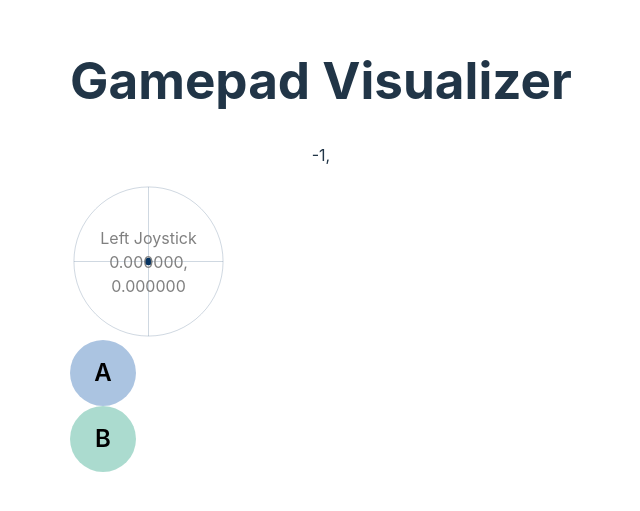
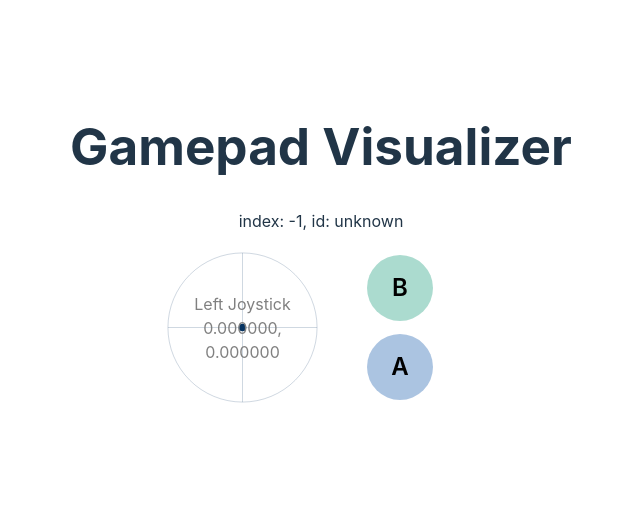
Before and after one commit to ein-bandit/gamepad-visualizer, a Svelte app: page / in a window 1280 px wide. Shown: the part 155-666 px from the top of the page, without its empty margins (319-959 px from the left). Built offline with nearby package versions, Linux system fonts and the light colour scheme.

Commit message:
refrormated main page
moved inputs to grid
changed text
aligned everything center

```diff
--- a/src/App.svelte
+++ b/src/App.svelte
@@ -41,26 +41,66 @@
 
 <main>
   <h1>Gamepad Visualizer</h1>
-
-  <div class="card">
   <div>
     {#if currentGamepad}
-        <p>{currentGamepad}</p>
+      <p>
+        index: {currentGamepad[0]}, id: {currentGamepad[1].length
+          ? currentGamepad[1]
+          : "unknown"}
+      </p>
     {:else}
       <p>press a button first</p>
     {/if}
   </div>
+  <div class="base-container">
+    <div class="grid-container">
+      <div class="joystick">
         <Joystick
           name="Left Joystick"
           value={[data?.axes[0] ?? 0, data?.axes[1] ?? 0]}
         />
-    <Button name="A" pressed={data?.buttons[0].pressed ?? false} color="blue" />
+      </div>
+      <div class="button-a">
         <Button
           name="B"
           pressed={data?.buttons[2].pressed ?? false}
           color="green"
         />
       </div>
+      <div class="button-b">
+        <Button
+          name="A"
+          pressed={data?.buttons[0].pressed ?? false}
+          color="blue"
+        />
+      </div>
+    </div>
+
+    <style>
+      .grid-container {
+        display: grid;
+        grid-template-columns: 1fr 1fr;
+        grid-template-rows: 1fr 1fr;
+      }
+      .joystick {
+        grid-column: 1 / 2;
+        grid-row: 1 / -1;
+      }
+      [class^="button-"] {
+        display: flex;
+        justify-content: center;
+        align-items: center;
+      }
+      .button-a {
+        grid-column: 2;
+        grid-row: 1;
+      }
+      .button-b {
+        grid-column: 2;
+        grid-row: 2;
+      }
+    </style>
+  </div>
 </main>
 
 <style>
--- a/src/app.css
+++ b/src/app.css
@@ -40,6 +40,12 @@ h1 {
   margin: 0 auto;
   padding: 2rem;
   text-align: center;
+}
+
+.base-container {
+  display: flex;
+  justify-content: center;
+  align-items: center;
 }
 
 button {
```
Lines whose indentation alone changed are shown as unchanged.
